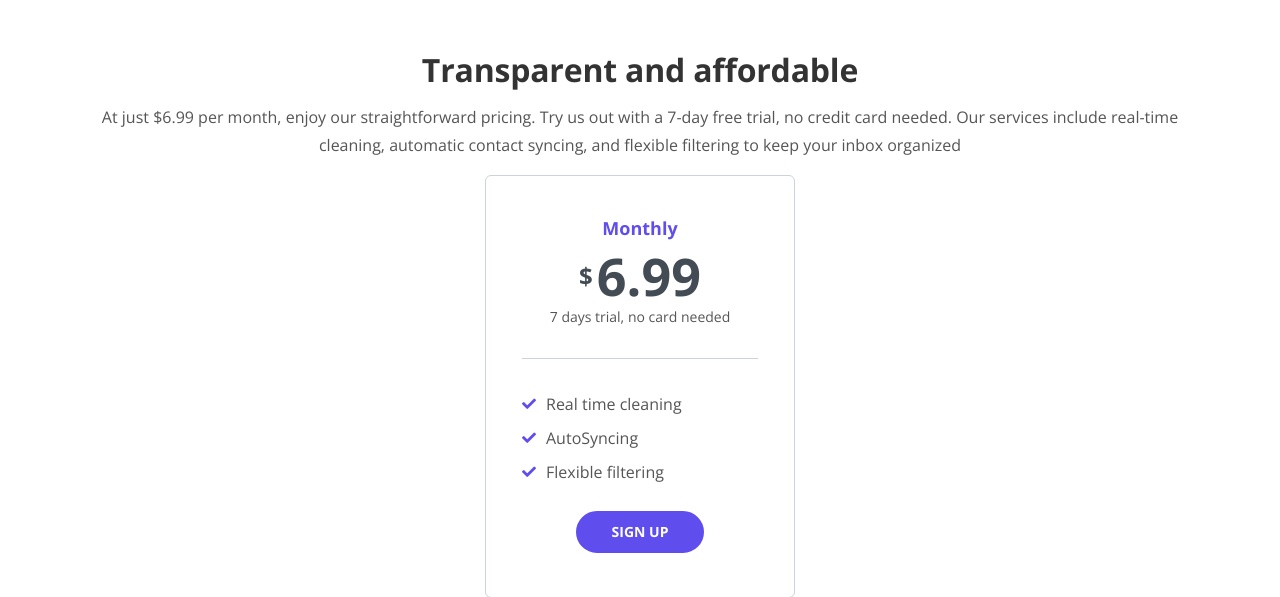
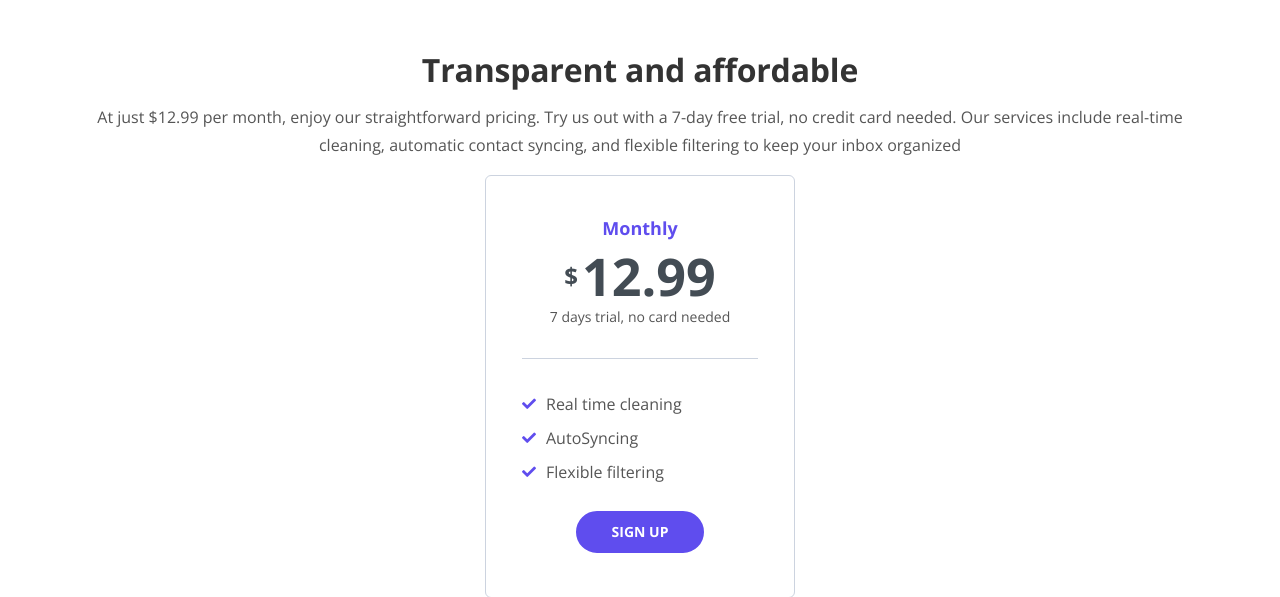
Before and after one commit to asennoussi/emailgurus, a Django app: template landing/templates/landing/index.html in a window 1280 px wide. Shown: the part 1468-2065 px from the top of the page. Run offline with Django 4.2, Linux system fonts and the light colour scheme; the template is opened without the code that fills it, so the values that code supplies are empty; some libraries are stand-ins or nearby versions.

Commit message:
Update pricing

```diff
--- a/dashboard/forms.py
+++ b/dashboard/forms.py
@@ -21,7 +21,7 @@ class PaymentButtonForm(PayPalPaymentsForm):
                                 </path>
                             </svg>
                             </span>
-                            Subscribe $6.99/mo
+                            Subscribe $12.99/mo
                         </button>
                     '''
         return format_html(form_open+self.as_p()+submit_elm+form_close)
--- a/emailguru/utils.py
+++ b/emailguru/utils.py
@@ -417,7 +417,7 @@ def get_paypal_button(request):
     paypal_dict = {
         "cmd": "_xclick-subscriptions",
         'business': settings.PAYPAL_RECEIVER_EMAIL,
-        "a3": 6.99,  # monthly price
+        "a3": 12.99,  # monthly price
         "p3": 1,  # duration of each unit (depends on unit)
         "t3": 'M',  # duration unit ("M for Month")
         "src": "1",  # make payments recur
--- a/landing/templates/landing/index.html
+++ b/landing/templates/landing/index.html
@@ -96,7 +96,7 @@
             <div class="row">
                 <div class="col-lg-12">
                     <h2 class="h2-heading">Transparent and affordable</h2>
-                    <p style="line-height: 1.75em;">At just $6.99 per month, enjoy our straightforward pricing. Try us out with a 7-day free trial, no credit card needed. Our services include real-time cleaning, automatic contact syncing, and flexible filtering to keep your inbox organized</p>
+                    <p style="line-height: 1.75em;">At just $12.99 per month, enjoy our straightforward pricing. Try us out with a 7-day free trial, no credit card needed. Our services include real-time cleaning, automatic contact syncing, and flexible filtering to keep your inbox organized</p>
                 </div> <!-- end of col -->
             </div> <!-- end of row -->
             <div class="row">
@@ -106,7 +106,7 @@
                     <div class="card">
                         <div class="card-body">
                             <div class="card-title">Monthly</div>
-                            <div class="price"><span class="currency">$</span><span class="value">6.99</span></div>
+                            <div class="price"><span class="currency">$</span><span class="value">12.99</span></div>
                             <div class="frequency">7 days trial, no card needed</div>
                             <div class="divider"></div>
                             <ul class="list-unstyled li-space-lg">
```
